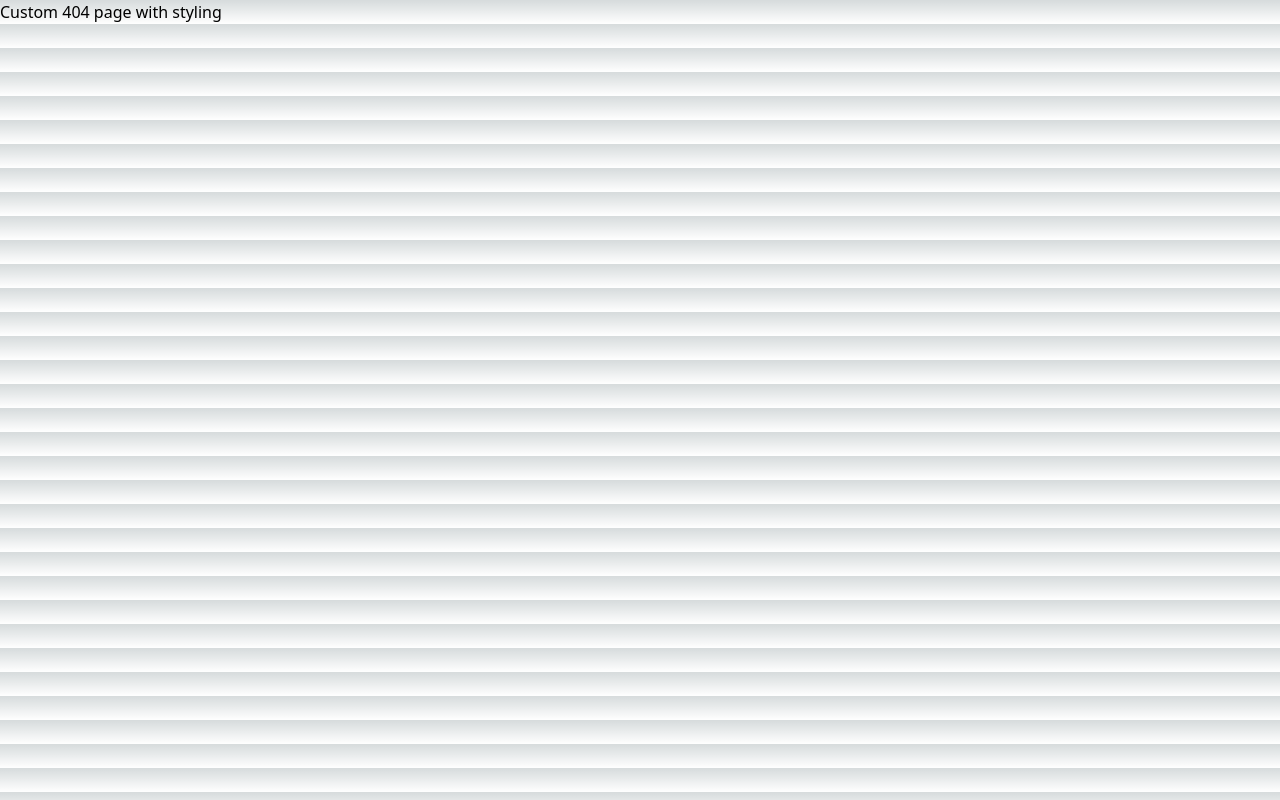
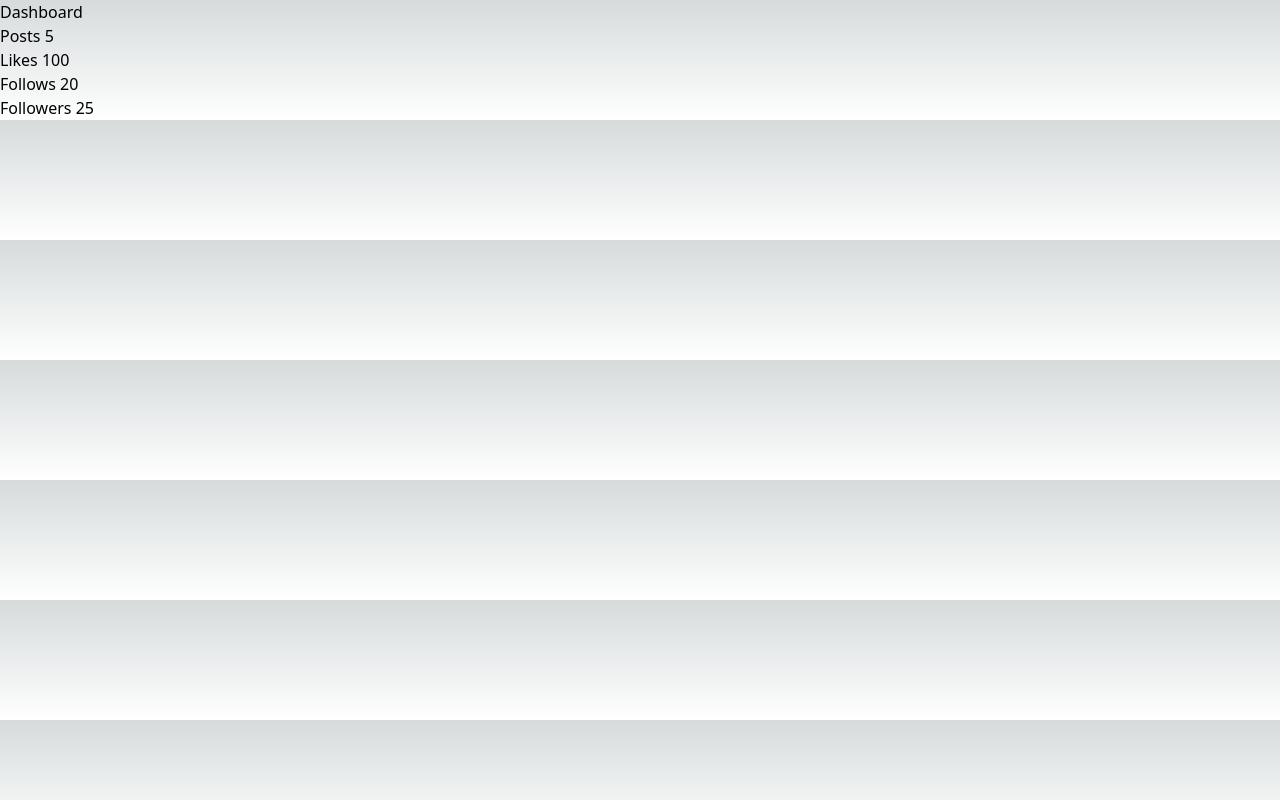
Before and after one commit to Techbite-sudo/next-done, a Next.js app: page /dashboard in a window 1280 px wide. Before the commit this address had no page. Built offline with nearby package versions, Linux system fonts and the light colour scheme; data requests are answered from the project's data file.

Commit message:
client side data fetching

```diff
--- a/db.json
+++ b/db.json
@@ -1,4 +1,10 @@
 {
+    "dashboard":{
+        "posts": 5,
+        "likes": 100,
+        "followers": 20,
+        "following": 25
+    },
     "news": [
         {
             "id": 1,
--- /dev/null
+++ b/pages/dashboard.js
@@ -0,0 +1,32 @@
+import { useState, useEffect } from "react"
+
+export default function Dashboard(){
+    const [isLoading, setIsLoading] = useState(true)
+    const [dashboardData, setDashboardData] = useState(null)
+
+    useEffect(() => {
+        async function fetchDashboardData(){
+            const response = await fetch('http://localhost:4000/dashboard')
+            const data = await response.json()
+            setDashboardData(data)
+            setIsLoading(false)
+        }
+        fetchDashboardData()
+    }, [])
+
+    if (isLoading) {
+        return(
+            <div>Loading...</div>
+        )
+    }
+
+    return(
+        <div>
+            <h1>Dashboard </h1>
+            <h2>Posts {dashboardData.posts}</h2>
+            <h2>Likes {dashboardData.likes}</h2>
+            <h2>Follows {dashboardData.followers}</h2>
+            <h2>Followers {dashboardData.following}</h2>
+        </div>
+    )
+}
```
